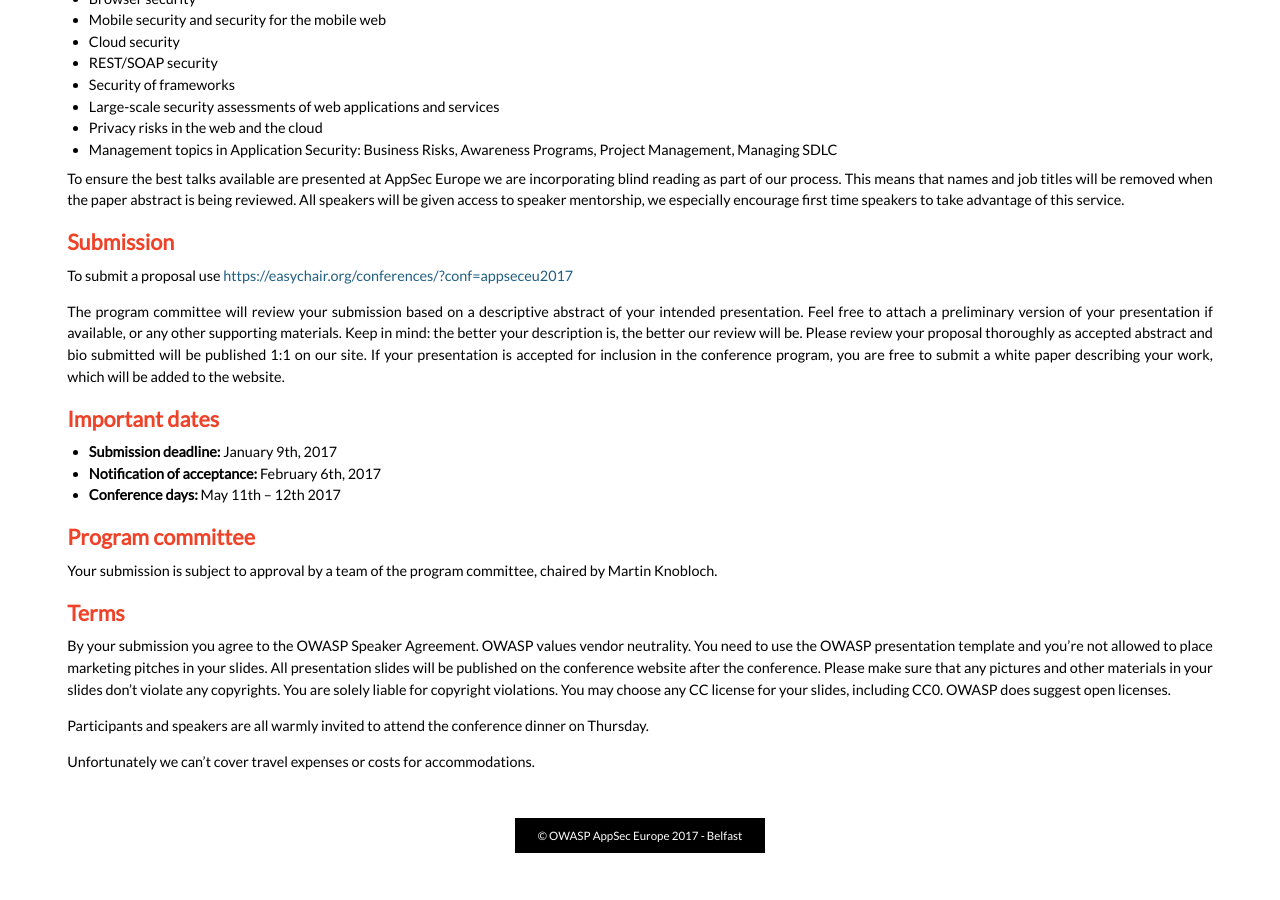
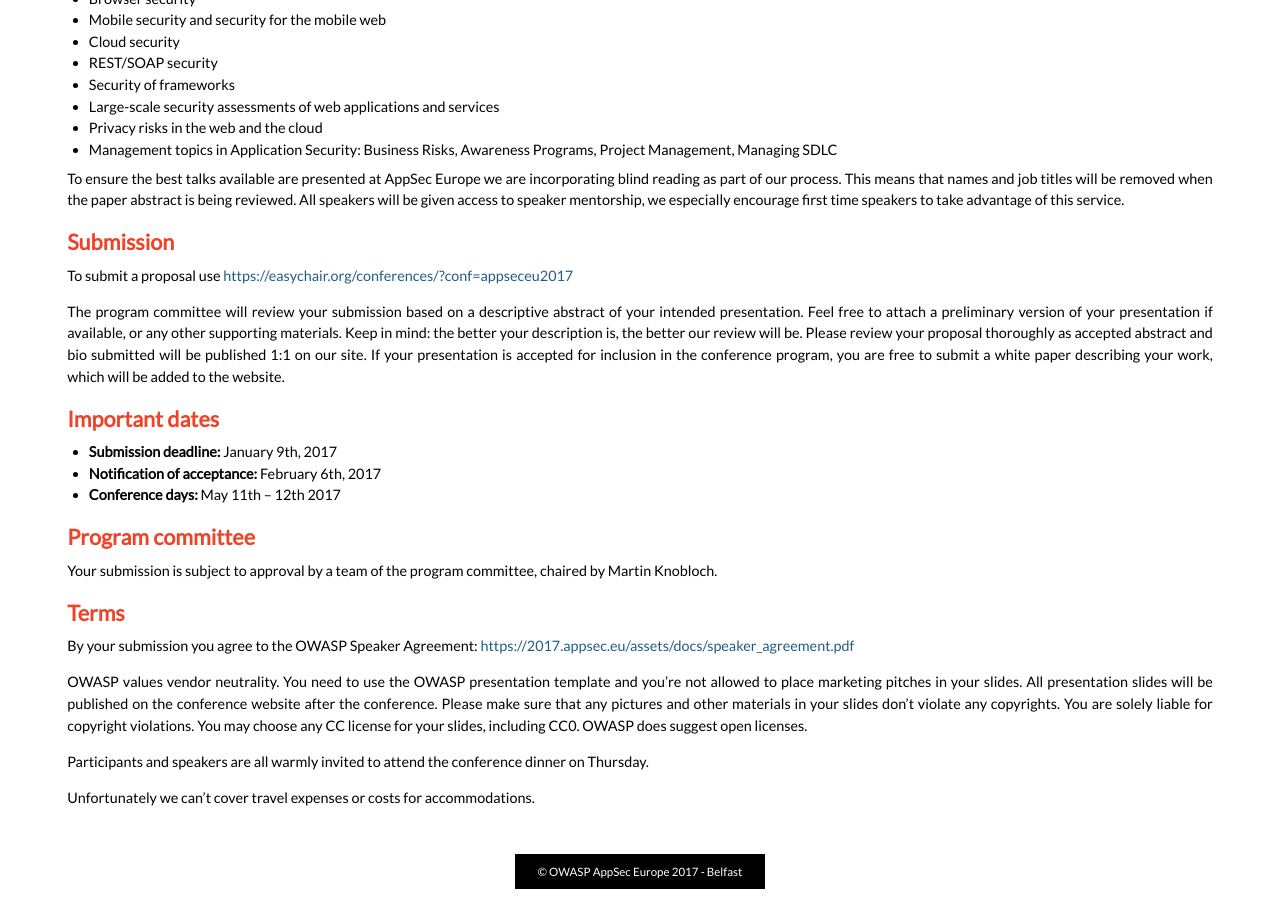
Before and after one commit to OWASP/AppSecEurope2017, a Jekyll site: the page built from program/call-for-papers.md, in a window 1280 px wide and 900 px high, scrolled down 824 px. Built offline with Jekyll 4.4.1, drawn with Linux system fonts in a browser that asks for light colours; before the commit the page ends 1688 px from its top, so only the background shows below that; some of the changed lines change nothing that is shown.

Commit message:
Update call-for-papers.md

```diff
--- a/program/call-for-papers.md
+++ b/program/call-for-papers.md
@@ -7,9 +7,7 @@
 
 The OWASP AppSec conference in Europe is an established and premier venue for web applications leaders, software engineers, researchers and visionaries from all over the world. OWASP AppSec Europe gathers the application security community in a 5-days event to share and discuss novel ideas, initiatives and advancements. The 2017 conference will take place in Belfast from May 8th to 12th 2017, with papers/talks presented on 11th and 12th May.
 
-
 ## Topics
-
 
 For our event, we are looking for "the next", cutting edge research in the context of web applications, secure development, security management and privacy. Our goal is to give both academic researchers and industry practitioners the possibility to share their latest findings with the rest of the community, including coverage via our media channels. It won't be a knockout criteria if your talk has been presented before but we would appreciate if you would let us know.
 
@@ -40,15 +38,16 @@
 
 * **Submission deadline:** January 9th, 2017
 * **Notification of acceptance:** February 6th, 2017
-* **Conference days:** May 11th  – 12th 2017
+* **Conference days:** May 11th – 12th 2017
 
 ## Program committee
 
 Your submission is subject to approval by a team of the program committee, chaired by Martin Knobloch.
 
 ## Terms
+By your submission you agree to the OWASP Speaker Agreement: [https://2017.appsec.eu/assets/docs/speaker_agreement.pdf](https://2017.appsec.eu/assets/docs/speaker_agreement.pdf)
 
-By your submission you agree to the OWASP Speaker Agreement. OWASP values vendor neutrality. You need to use the OWASP presentation template and you're not allowed to place marketing pitches in your slides. All presentation slides will be published on the conference website after the conference. Please make sure that any pictures and other materials in your slides don’t violate any copyrights. You are solely liable for copyright violations. You may choose any CC license for your slides, including CC0. OWASP does suggest open licenses.
+OWASP values vendor neutrality. You need to use the OWASP presentation template and you're not allowed to place marketing pitches in your slides. All presentation slides will be published on the conference website after the conference. Please make sure that any pictures and other materials in your slides don’t violate any copyrights. You are solely liable for copyright violations. You may choose any CC license for your slides, including CC0. OWASP does suggest open licenses.
 
 Participants and speakers are all warmly invited to attend the conference dinner on Thursday.
 
```
